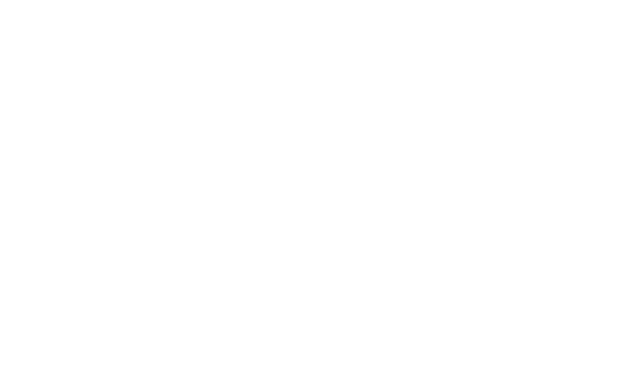
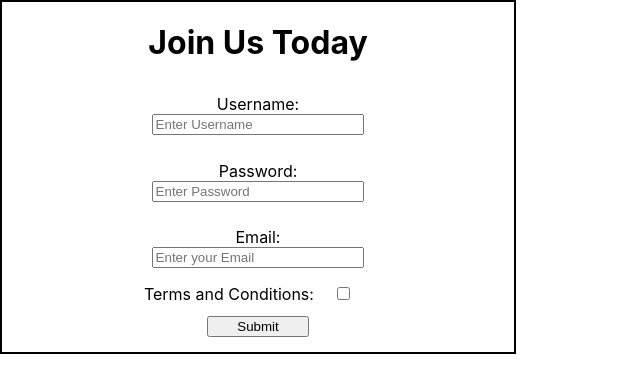
Before and after one commit to bw-wunderlist-3/React, a React (Create React App) app in the folder front-end/: page / in a window 1280 px wide. Shown: the top 392 px of the page, without its empty margins (0-640 px from the left). Built offline with nearby package versions, Linux system fonts and the light colour scheme.

Commit message:
structure and basic styling finsihed for RegisterForm

```diff
--- a/front-end/package.json
+++ b/front-end/package.json
@@ -13,7 +13,7 @@
     "react-hook-form": "^6.8.3",
     "react-router-dom": "^5.2.0",
     "react-scripts": "3.4.3",
-    "styled": "^1.0.0"
+    "styled-components": "^5.2.0"
   },
   "scripts": {
     "start": "react-scripts start",
--- a/front-end/src/App.js
+++ b/front-end/src/App.js
@@ -1,10 +1,12 @@
 import React from 'react';
 import './App.css';
 import LoginForm from './components/LoginForm';
+import RegisterForm from './components/RegisterForm';
 
 function App() {
   return (
     <div className="App">
+      <RegisterForm />
 
     </div>
   );
--- /dev/null
+++ b/front-end/src/components/RegisterForm.js
@@ -0,0 +1,68 @@
+import React from 'react';
+import { useForm } from 'react-hook-form';
+import styled from 'styled-components'
+
+const StyledFormContainer = styled.div`
+border: 2px solid black;
+width:40%;
+
+label{
+    margin-top:2%;
+
+}
+input{
+    width:40%;
+    margin-bottom: 3%;
+}
+
+.userInputs{
+    display: flex;
+    flex-direction: column;
+    justify-items:center;
+    align-items: center;
+}
+.terms{
+    width:10%;
+}
+.submit{
+    width: 20%;
+}
+`
+
+
+
+const RegisterForm = () => {
+  const { register, handleSubmit, errors } = useForm();
+  const onSubmit = data => console.log(data);
+  console.log(errors);
+
+  return (
+    <StyledFormContainer className='register-form-container'>
+        <h1>Join Us Today</h1>
+        <form className='form' onSubmit={handleSubmit(onSubmit)}>
+
+            <div className="userInputs">
+                <label>Username:</label>
+                <input type="text" placeholder="Enter Username" name="username" ref={register({required: true, min: 5})} />
+                {errors.username && 'Username must be at least 5 characters'}
+                <label>Password:</label>
+                <input type="password" placeholder="Enter Password" name="password" ref={register({required: true, min: 5})} />
+                {errors.password && 'Password must be at least 5 characters'}
+                <label>Email:</label>
+                <input type="email" placeholder="Enter your Email" name="email" ref={register({required: true})} />
+                {errors.email && 'Please enter a vaild email'}
+            </div>
+
+            <div className='termsBox'>
+                <label>Terms and Conditions:</label>
+                <input type="checkbox" name="terms" className='terms' ref={register({required: true})} />
+                <br></br>
+                {errors.terms && 'You must agree to the terms and conditions'}
+            </div>
+            <input type="submit" className='submit' />
+        </form>
+    </StyledFormContainer>
+  );
+}
+
+export default RegisterForm
```
Also changed, not shown: 1 other file (tests, documents, lock files or other folders).
